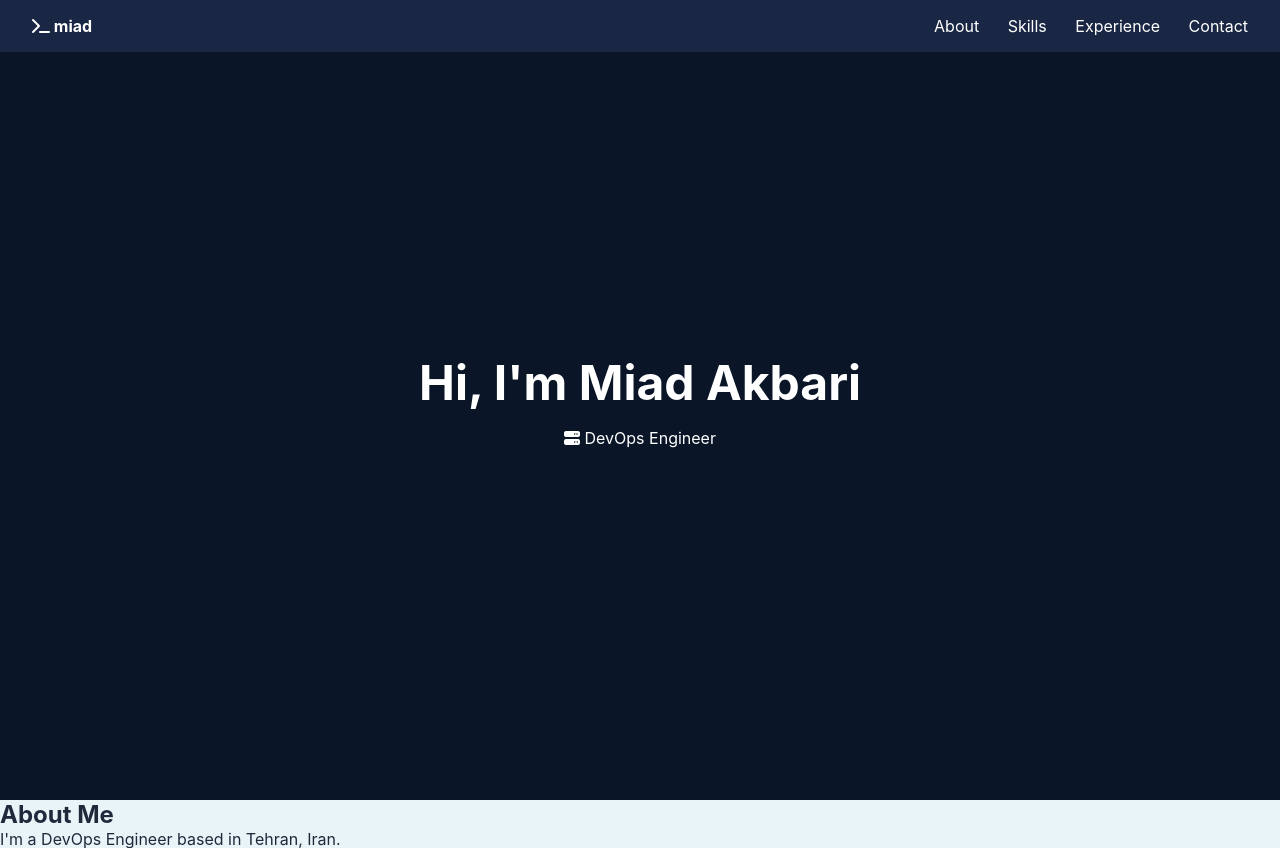
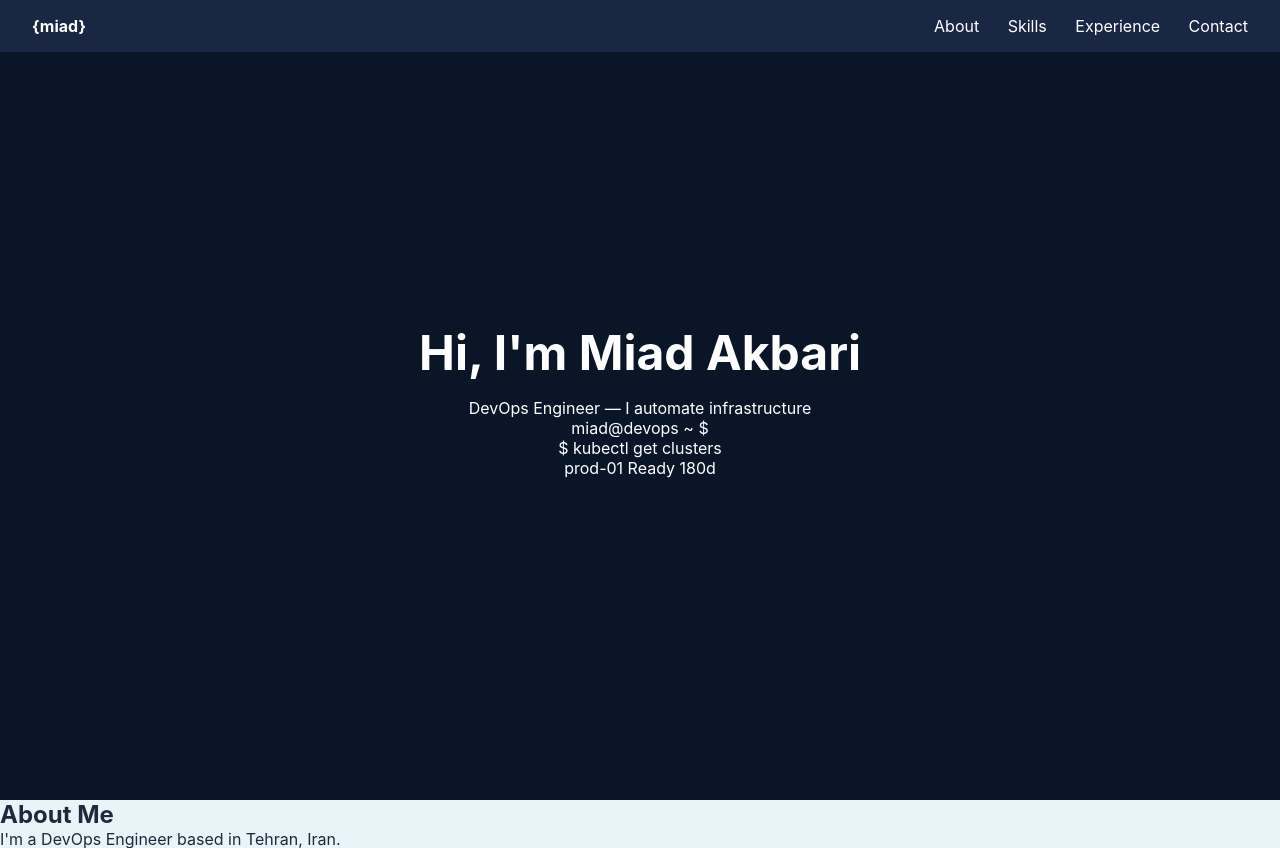
Before and after one commit to miaad-akbari/portfolio-flask, a Python web app: template templates/index.html in a window 1280 px wide. Shown: the top 848 px of the page. Run offline with Jinja, Linux system fonts and the light colour scheme; the template is opened without the code that fills it, so the values that code supplies are empty.

Commit message:
Add terminal-style hero section

```diff
--- a/templates/index.html
+++ b/templates/index.html
@@ -9,7 +9,7 @@
 </head>
 <body>
     <nav>
-        <a href="#" class="logo"><i class="fas fa-terminal"></i> miad</a>
+        <a href="#" class="logo">{miad}</a>
         <div class="nav-links">
             <a href="#about">About</a>
             <a href="#skills">Skills</a>
@@ -18,8 +18,22 @@
         </div>
     </nav>
     <section class="hero">
-        <h1>Hi, I'm Miad Akbari</h1>
-        <p><i class="fas fa-server"></i> DevOps Engineer</p>
+        <div class="hero-content">
+            <h1>Hi, I'm <span class="highlight">Miad Akbari</span></h1>
+            <p class="hero-title">DevOps Engineer — I automate infrastructure</p>
+        </div>
+        <div class="hero-terminal">
+            <div class="terminal-header">
+                <span class="dot red"></span>
+                <span class="dot yellow"></span>
+                <span class="dot green"></span>
+                <span class="terminal-title">miad@devops ~ $</span>
+            </div>
+            <div class="terminal-body">
+                <p><span class="prompt">$</span> kubectl get clusters</p>
+                <p class="output">prod-01    Ready    180d</p>
+            </div>
+        </div>
     </section>
     <section id="about">
         <h2>About Me</h2>
```
